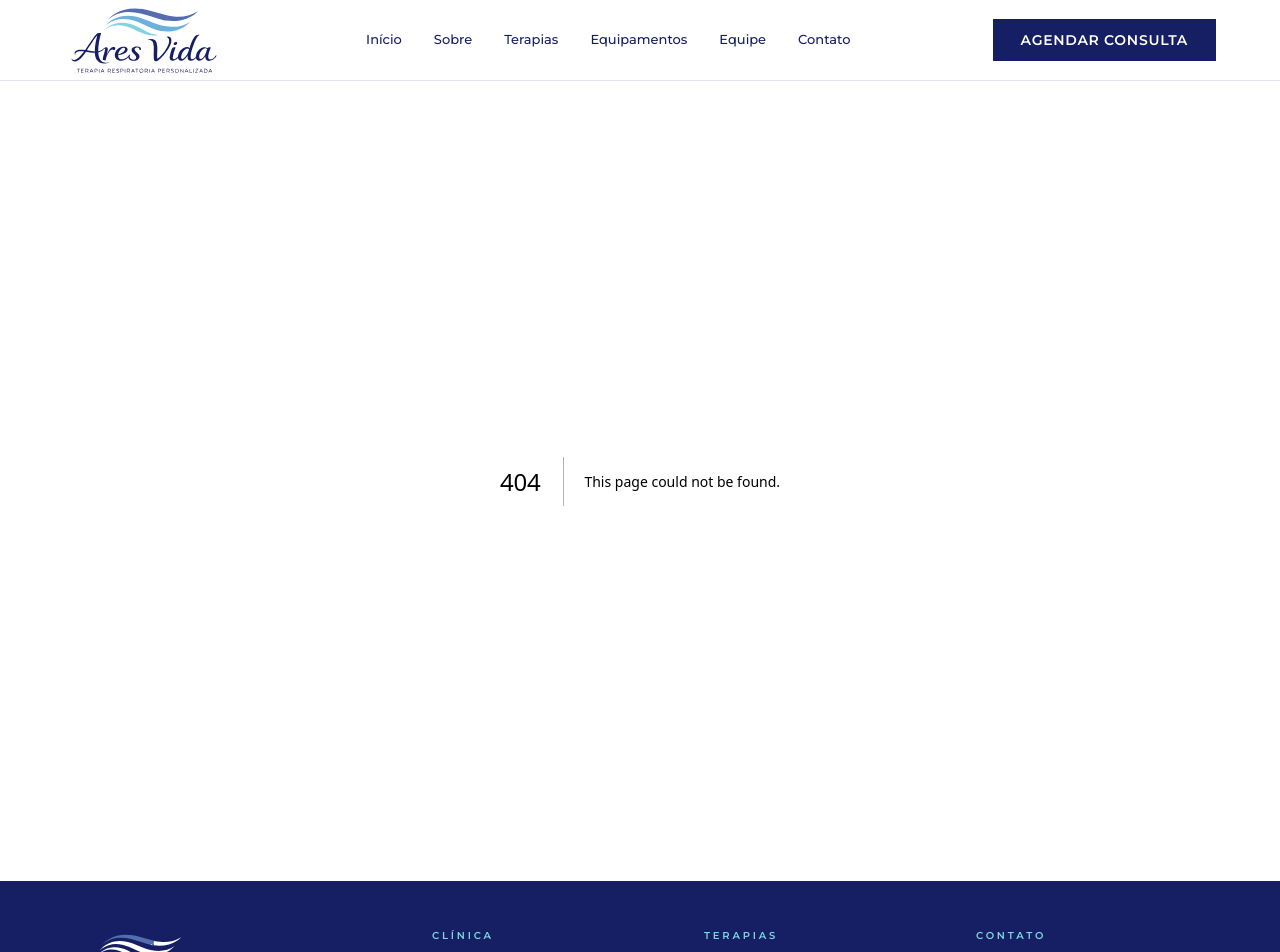
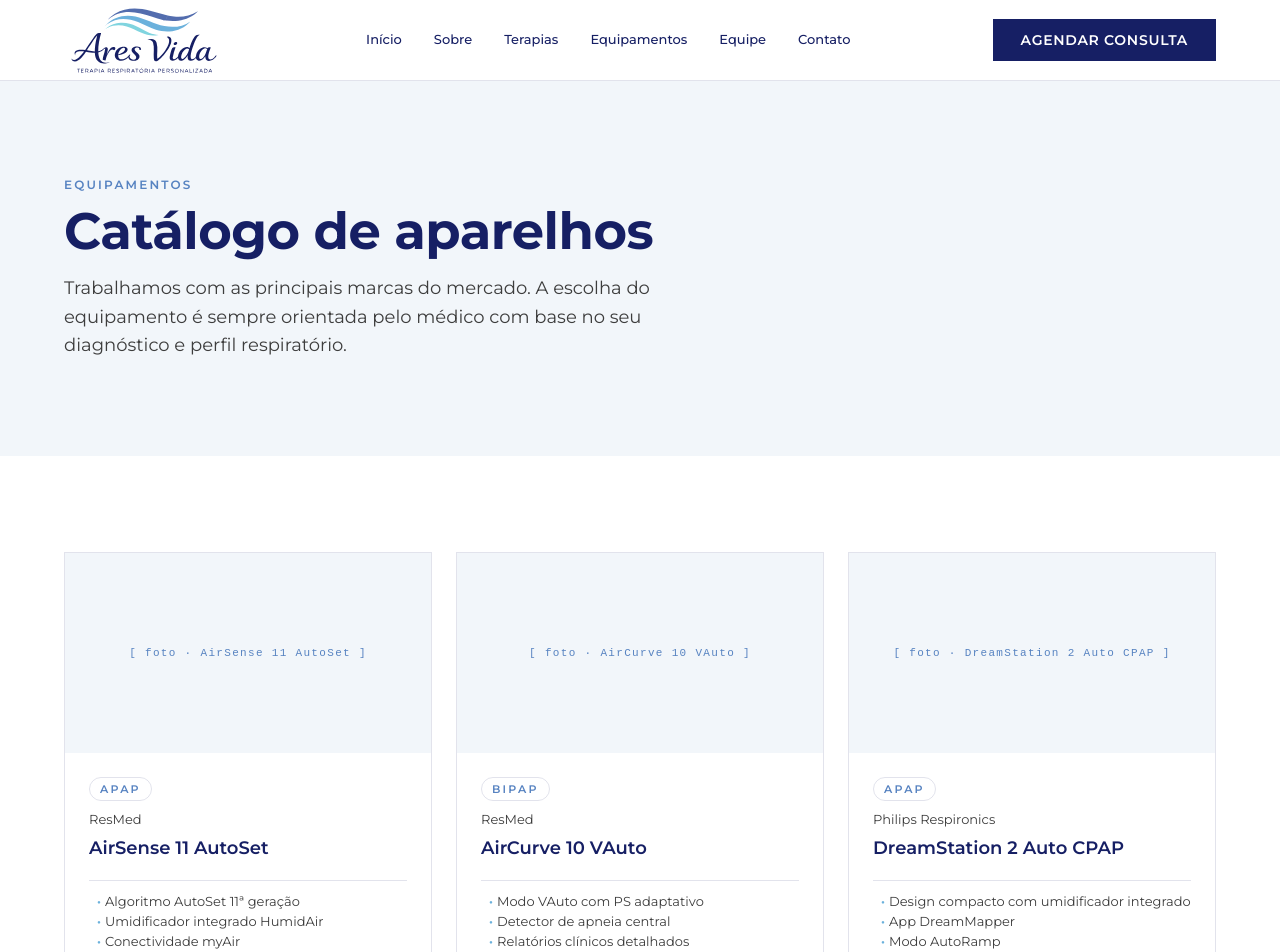
Before and after one commit to FernandoAzevedo1971/AresVida_site_completo, a Next.js app: page /equipamentos in a window 1280 px wide. Before the commit this address had no page. Shown: the top 952 px of the page. Built offline with nearby package versions, Linux system fonts and the light colour scheme.

Commit message:
feat: páginas Equipamentos e Equipe

```diff
--- /dev/null
+++ b/src/app/equipamentos/page.module.css
@@ -0,0 +1,27 @@
+/* src/app/equipamentos/page.module.css */
+.container { max-width: var(--av-container); margin: 0 auto; padding: 0 var(--av-gutter); }
+.intro { background: var(--av-gelo); padding: var(--av-sp-9) 0; }
+.title { margin: var(--av-sp-3) 0 0; color: var(--av-marinho); }
+.lead { font-size: var(--av-fs-body); color: var(--av-grafite); line-height: var(--av-lh-base); margin: var(--av-sp-4) 0 0; max-width: 600px; }
+
+.grid_section { padding: var(--av-sp-9) 0; }
+.grid { display: grid; grid-template-columns: repeat(3, 1fr); gap: var(--av-sp-5); }
+
+.card { background: var(--av-branco); border: 1px solid var(--av-hairline); overflow: hidden; transition: box-shadow 0.18s ease; }
+.card:hover { box-shadow: var(--av-shadow-card); }
+
+.cardPhoto { background: var(--av-gelo); height: 200px; display: flex; align-items: center; justify-content: center; font-family: monospace; font-size: 11px; color: var(--av-cobalto); letter-spacing: 0.12em; padding: var(--av-sp-4); text-align: center; }
+
+.cardBody { padding: var(--av-sp-5); display: flex; flex-direction: column; gap: var(--av-sp-2); }
+
+.tipo { font-size: 11px; font-weight: var(--av-fw-semibold); letter-spacing: 0.2em; text-transform: uppercase; color: var(--av-cobalto); border: 1px solid var(--av-hairline); border-radius: var(--av-radius-pill); padding: 4px 10px; align-self: flex-start; }
+
+.fabricante { font-size: 13px; color: var(--av-grafite); margin: 0; }
+.modelo { font-size: 18px; font-weight: var(--av-fw-semibold); color: var(--av-marinho); margin: 0; }
+
+.destaques { list-style: none; margin: var(--av-sp-3) 0 0; padding: 0; border-top: 1px solid var(--av-hairline); padding-top: var(--av-sp-3); display: flex; flex-direction: column; gap: var(--av-sp-1); }
+.destaques li { font-size: 13px; color: var(--av-grafite); padding-left: var(--av-sp-4); position: relative; }
+.destaques li::before { content: '·'; position: absolute; left: var(--av-sp-2); color: var(--av-ceu); font-weight: var(--av-fw-bold); }
+
+@media (max-width: 900px) { .grid { grid-template-columns: repeat(2, 1fr); } }
+@media (max-width: 580px) { .grid { grid-template-columns: 1fr; } }
--- /dev/null
+++ b/src/app/equipamentos/page.tsx
@@ -0,0 +1,53 @@
+// src/app/equipamentos/page.tsx
+import type { Metadata } from 'next'
+import SectionEyebrow from '@/components/SectionEyebrow/SectionEyebrow'
+import styles from './page.module.css'
+
+export const metadata: Metadata = {
+  title: 'Equipamentos',
+  description: 'Catálogo de equipamentos CPAP, APAP e BiPAP indicados pela Ares Vida.',
+}
+
+const equipamentos = [
+  { fabricante: 'ResMed', modelo: 'AirSense 11 AutoSet', tipo: 'APAP', destaques: ['Algoritmo AutoSet 11ª geração', 'Umidificador integrado HumidAir', 'Conectividade myAir', 'Tela touch colorida'] },
+  { fabricante: 'ResMed', modelo: 'AirCurve 10 VAuto', tipo: 'BiPAP', destaques: ['Modo VAuto com PS adaptativo', 'Detector de apneia central', 'Relatórios clínicos detalhados', 'Compatível com máscaras AirFit'] },
+  { fabricante: 'Philips Respironics', modelo: 'DreamStation 2 Auto CPAP', tipo: 'APAP', destaques: ['Design compacto com umidificador integrado', 'App DreamMapper', 'Modo AutoRamp', 'Bluetooth + modem 4G'] },
+  { fabricante: 'Philips Respironics', modelo: 'BiPAP A40', tipo: 'BiPAP', destaques: ['Pressão IPAP até 40 cmH₂O', 'Modo Avaps automático', 'Para pacientes com hipercapnia', 'Relatórios por SD card'] },
+  { fabricante: 'Fisher & Paykel', modelo: 'ICON+ Auto', tipo: 'APAP', destaques: ['Umidificador ThermoSmart integrado', 'Design ultra-silencioso', 'SensAwake para despertares', 'Compatível com máscaras Simplus/Eson'] },
+  { fabricante: 'BMC', modelo: 'G3 Auto CPAP', tipo: 'APAP', destaques: ['Custo-benefício', 'AutoRamp com detecção de sono', 'Display OLED', 'App iBreeze'] },
+]
+
+export default function EquipamentosPage() {
+  return (
+    <>
+      <section className={styles.intro}>
+        <div className={styles.container}>
+          <SectionEyebrow>Equipamentos</SectionEyebrow>
+          <h1 className={styles.title}>Catálogo de aparelhos</h1>
+          <p className={styles.lead}>Trabalhamos com as principais marcas do mercado. A escolha do equipamento é sempre orientada pelo médico com base no seu diagnóstico e perfil respiratório.</p>
+        </div>
+      </section>
+      <section className={styles.grid_section}>
+        <div className={styles.container}>
+          <div className={styles.grid}>
+            {equipamentos.map(({ fabricante, modelo, tipo, destaques }) => (
+              <article key={modelo} className={styles.card}>
+                <div className={styles.cardPhoto} aria-hidden="true">
+                  <span>[ foto · {modelo} ]</span>
+                </div>
+                <div className={styles.cardBody}>
+                  <span className={styles.tipo}>{tipo}</span>
+                  <p className={styles.fabricante}>{fabricante}</p>
+                  <h3 className={styles.modelo}>{modelo}</h3>
+                  <ul className={styles.destaques}>
+                    {destaques.map(d => <li key={d}>{d}</li>)}
+                  </ul>
+                </div>
+              </article>
+            ))}
+          </div>
+        </div>
+      </section>
+    </>
+  )
+}
--- /dev/null
+++ b/src/app/equipe/page.module.css
@@ -0,0 +1,14 @@
+/* src/app/equipe/page.module.css */
+.container { max-width: var(--av-container); margin: 0 auto; padding: 0 var(--av-gutter); }
+.intro { background: var(--av-gelo); padding: var(--av-sp-9) 0; }
+.title { margin: var(--av-sp-3) 0 0; color: var(--av-marinho); }
+.lead { font-size: var(--av-fs-body); color: var(--av-grafite); line-height: var(--av-lh-base); margin: var(--av-sp-4) 0 0; max-width: 600px; }
+
+.grid_section { padding: var(--av-sp-9) 0; }
+.grid { display: grid; grid-template-columns: repeat(4, 1fr); gap: var(--av-sp-5); }
+
+.cta { margin-top: var(--av-sp-9); padding-top: var(--av-sp-7); border-top: 1px solid var(--av-hairline); display: flex; align-items: center; justify-content: space-between; flex-wrap: wrap; gap: var(--av-sp-4); }
+.ctaText { font-size: var(--av-fs-h3); font-weight: var(--av-fw-semibold); color: var(--av-marinho); margin: 0; max-width: 480px; }
+
+@media (max-width: 900px) { .grid { grid-template-columns: repeat(2, 1fr); } }
+@media (max-width: 480px) { .grid { grid-template-columns: 1fr; } .cta { flex-direction: column; align-items: flex-start; } }
```
Also changed, not shown: src/app/equipe/page.tsx (added, +43 -0 lines).
